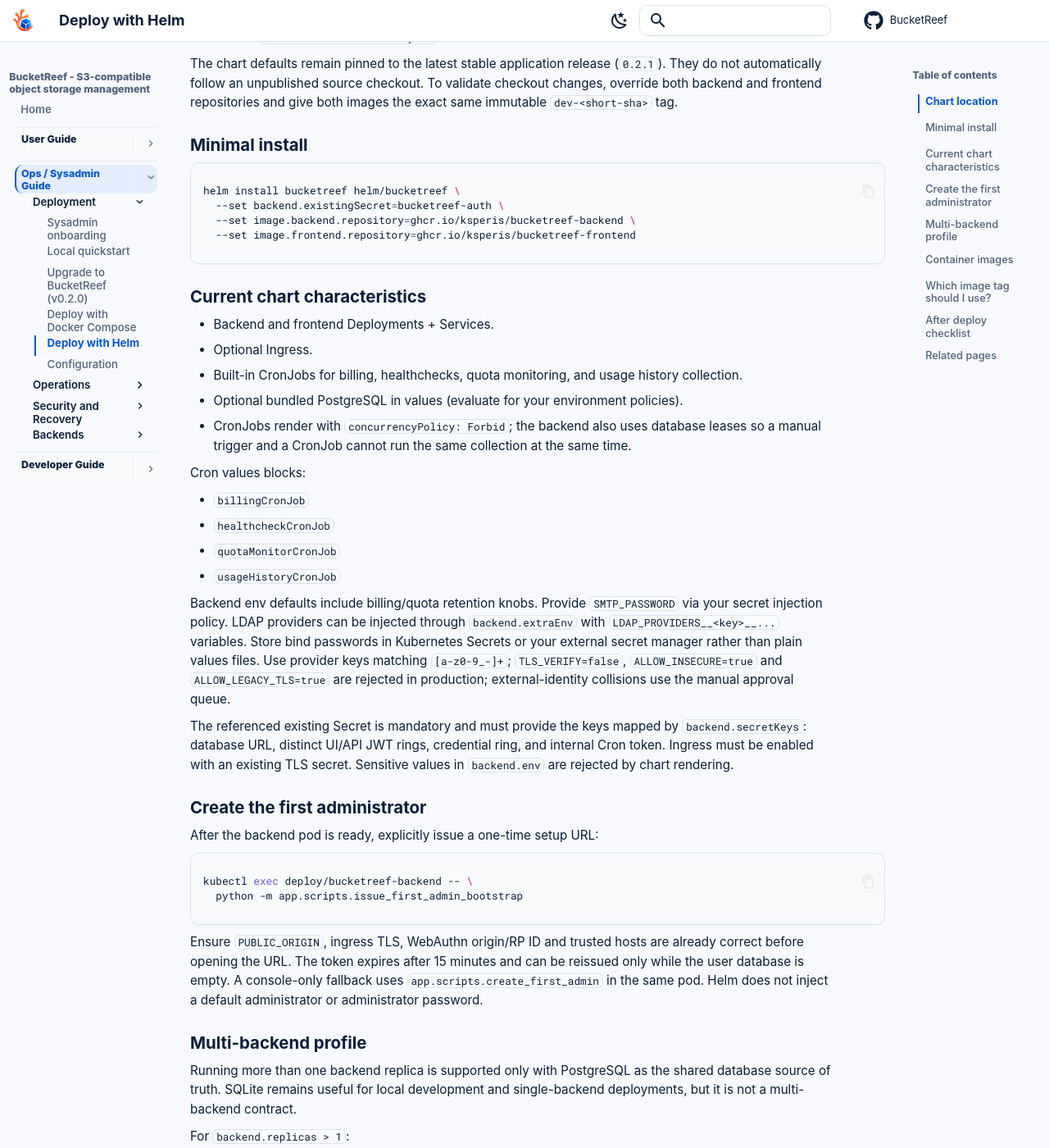
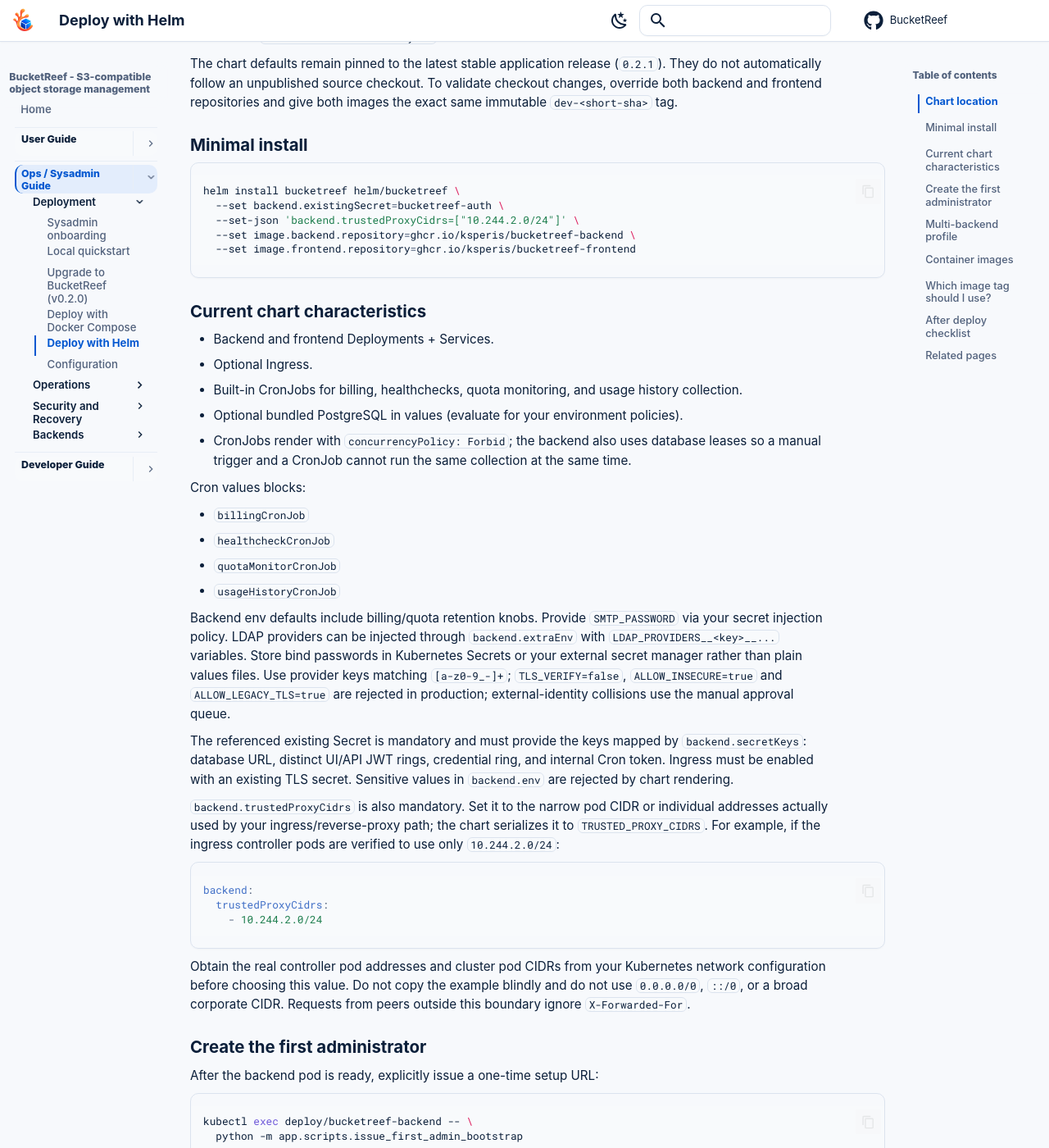
Before and after one commit to ksperis/s3-manager, an MkDocs documentation site: the page built from doc/docs/ops/deploy-helm.md, in a window 1280 px wide and 1400 px high, scrolled down 222 px. Shown: the whole window at 82% size. Built offline with MkDocs 1.6.1 and Material for MkDocs 9.7.7, drawn with Linux system fonts in a browser that asks for light colours; comment, search, counter and statistics services are not loaded.

Commit message:
fix(deploy): configure trusted proxy boundaries
Why:
Production rate limits cannot safely identify clients behind a proxy unless the direct proxy boundary is explicit and non-empty.

What:
- Require precise trusted proxy CIDRs at backend production startup.
- Add and serialize the structured Helm backend.trustedProxyCidrs value with positive and negative render contracts.
- Cover independent proxied client quotas and injected XFF resistance, and document Helm and Compose migration.

Validation:
75 proxy, configuration, and Helm contract tests passed; 11 quickstart contract tests passed outside the network-restricted sandbox; both Compose files and GitLab CI YAML validated; git diff --check passed. Helm is unavailable locally.

````diff
--- a/doc/docs/ops/deploy-helm.md
+++ b/doc/docs/ops/deploy-helm.md
@@ -17,6 +17,7 @@
 ```bash
 helm install bucketreef helm/bucketreef \
   --set backend.existingSecret=bucketreef-auth \
+  --set-json 'backend.trustedProxyCidrs=["10.244.2.0/24"]' \
   --set image.backend.repository=ghcr.io/ksperis/bucketreef-backend \
   --set image.frontend.repository=ghcr.io/ksperis/bucketreef-frontend
 ```
@@ -49,6 +50,22 @@
 by `backend.secretKeys`: database URL, distinct UI/API JWT rings, credential
 ring, and internal Cron token. Ingress must be enabled with an existing TLS
 secret. Sensitive values in `backend.env` are rejected by chart rendering.
+
+`backend.trustedProxyCidrs` is also mandatory. Set it to the narrow pod CIDR or
+individual addresses actually used by your ingress/reverse-proxy path; the
+chart serializes it to `TRUSTED_PROXY_CIDRS`. For example, if the ingress
+controller pods are verified to use only `10.244.2.0/24`:
+
+```yaml
+backend:
+  trustedProxyCidrs:
+    - 10.244.2.0/24
+```
+
+Obtain the real controller pod addresses and cluster pod CIDRs from your
+Kubernetes network configuration before choosing this value. Do not copy the
+example blindly and do not use `0.0.0.0/0`, `::/0`, or a broad corporate CIDR.
+Requests from peers outside this boundary ignore `X-Forwarded-For`.
 
 ## Create the first administrator
 
````
Also changed, not shown: doc/docs/ops/configuration.md (+3 -0 lines), doc/docs/ops/deploy-docker-compose.md (+14 -0 lines), doc/docs/ops/operations-security.md (+3 -1 lines), doc/docs/ops/operations-upgrade-compatibility.md (+15 -0 lines), .gitlab-ci.yml, 8 other files.
